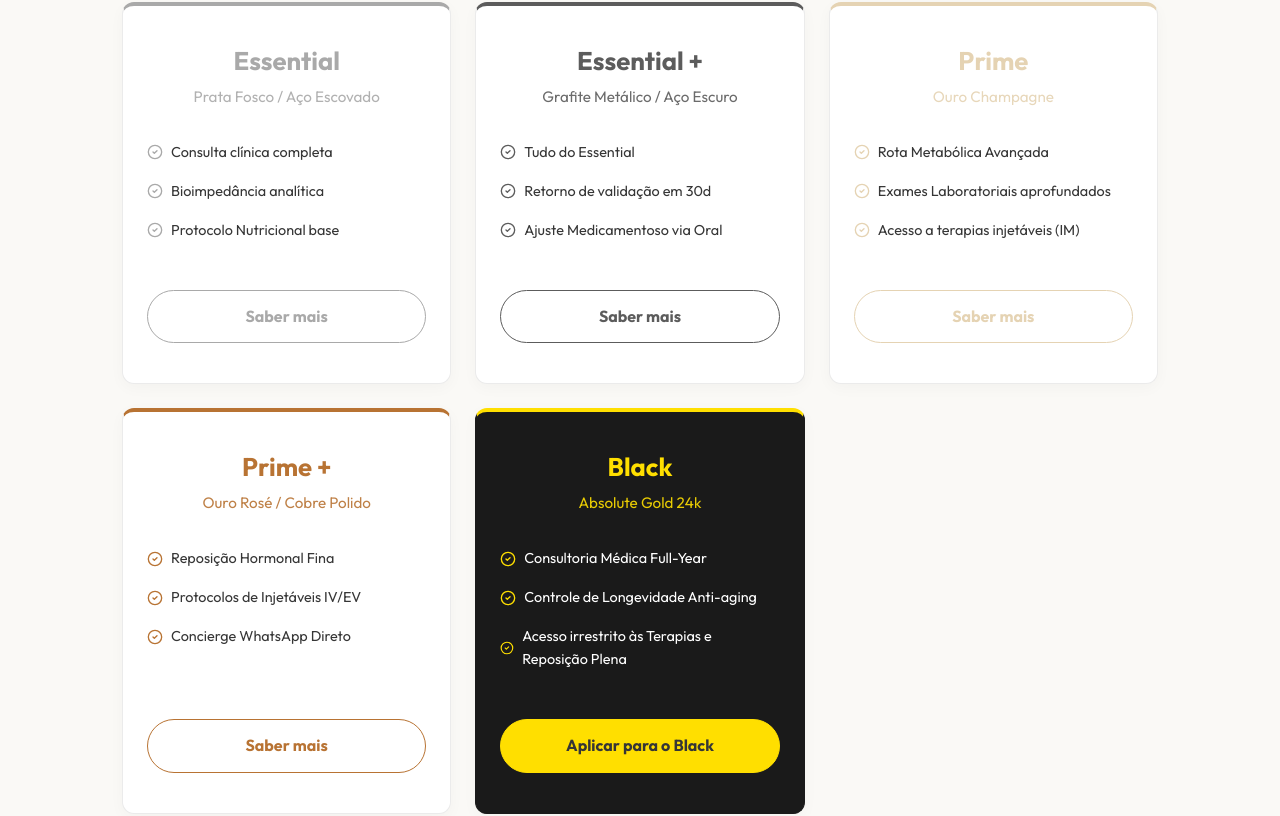
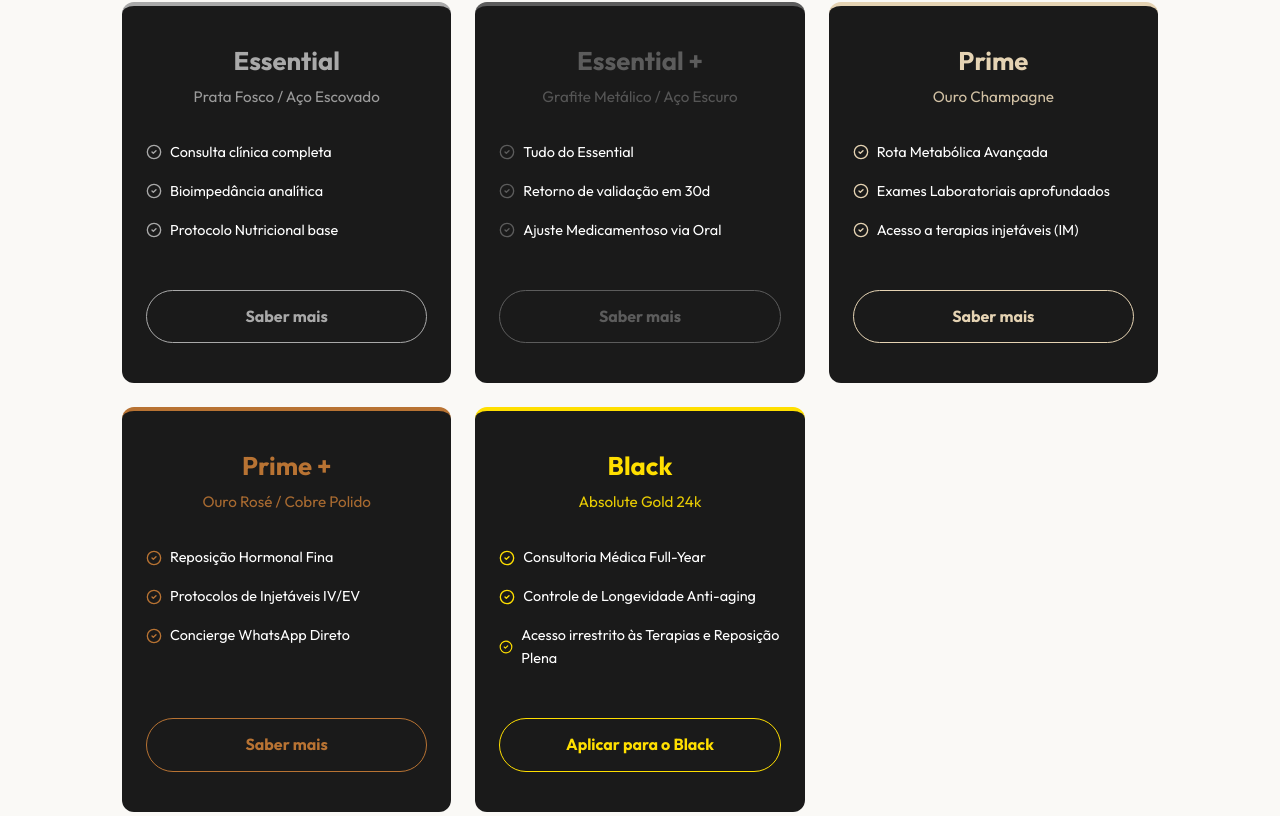
Before and after one commit to FranciscoHaidar/auravie-site, a React (Vite) app: page / in a window 1280 px wide. Shown: the part 2831-3647 px from the top of the page. Built offline with nearby package versions, Linux system fonts and the light colour scheme; no server answers; the database is empty.

Commit message:
UI: unify dark pricing cards and convert black button to outline

```diff
--- a/src/index.css
+++ b/src/index.css
@@ -284,17 +284,14 @@ h1, h2, h3, h4 {
   text-align: center;
   display: flex;
   flex-direction: column;
-  background: #FFFFFF;
-  color: #363636;
-  border: 1px solid #EBEBEB;
+  background: #1A1A1A; /* Unified deep graphite */
+  color: #FFFFFF;
   border-top: 4px solid transparent; /* overriden by specific plan */
-  box-shadow: 0 4px 15px rgba(0,0,0,0.03);
   transition: transform 0.3s ease;
 }
 
 .plan-card:hover {
   transform: translateY(-8px);
-  box-shadow: 0 10px 30px rgba(0,0,0,0.08);
 }
 
 .plan-card h3 {
@@ -306,7 +303,7 @@ h1, h2, h3, h4 {
   opacity: 0.9;
   font-size: 0.95rem;
   margin-bottom: 2rem;
-  color: #363636;
+  color: #FFFFFF;
 }
 
 .plan-card ul {
@@ -321,7 +318,7 @@ h1, h2, h3, h4 {
   align-items: center;
   gap: 0.5rem;
   font-size: 0.9rem;
-  color: #363636;
+  color: #FFFFFF;
 }
 
 /* Individual Plan Metallic Overrides */
@@ -345,7 +342,7 @@ h1, h2, h3, h4 {
 }
 .plan-black p, .plan-black ul li { color: #FFFFFF !important; }
 .plan-black h3, .plan-black p.tier-name, .plan-black li svg { color: #FFDF00 !important; }
-.plan-black .btn-plan { background: #FFDF00 !important; color: #363636 !important; border-color: #FFDF00 !important; }
+.plan-black .btn-plan { background: transparent !important; color: #FFDF00 !important; border-color: #FFDF00 !important; }
 
 .btn-plan {
   margin-top: auto;
```
